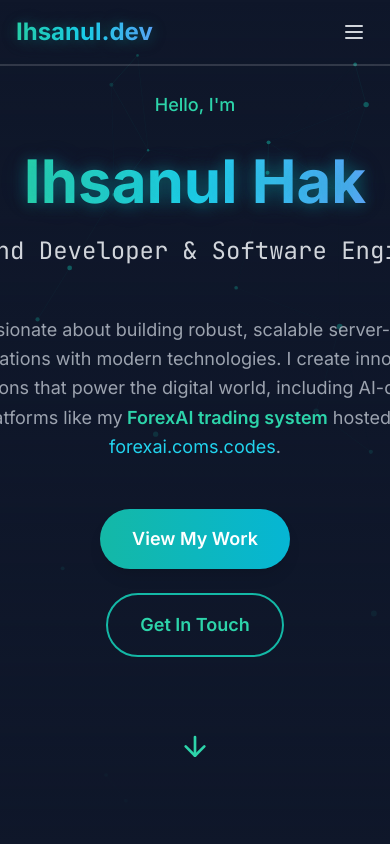
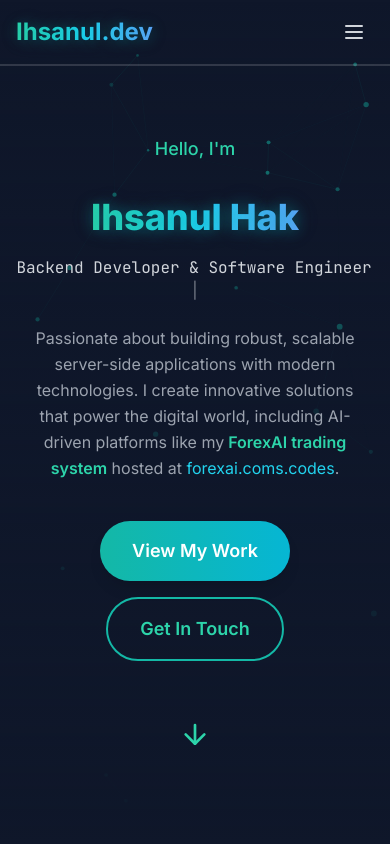
Before and after one commit to ikihsan/portfolio, a React (Vite) app: page / in a window 390 px wide. Shown: the top 844 px of the page. Built offline with nearby package versions, Linux system fonts and the light colour scheme.

Commit message:
fix(hero): improve mobile layout — responsive headings, spacing, hide floaters on small screens

```diff
--- a/src/components/Hero.tsx
+++ b/src/components/Hero.tsx
@@ -45,9 +45,9 @@ const Hero: React.FC = () => {
   ]
 
   return (
-    <section id="home" className="min-h-screen flex items-center justify-center relative overflow-hidden">
+  <section id="home" className="min-h-screen flex items-center justify-center relative overflow-hidden pt-24 pb-16">
       {/* Animated background elements */}
-      <div className="absolute inset-0">
+  <div className="absolute inset-0 hidden md:block">
         {floatingElements.map((element, index) => {
           const IconComponent = element.icon
           return (
@@ -74,7 +74,7 @@ const Hero: React.FC = () => {
       </div>
 
       {/* Main content */}
-      <motion.div
+  <motion.div
         variants={containerVariants}
         initial="hidden"
         animate="visible"
@@ -89,22 +89,22 @@ const Hero: React.FC = () => {
 
         <motion.h1
           variants={itemVariants}
-          className="text-6xl md:text-8xl font-bold mb-6"
+          className="text-4xl sm:text-5xl md:text-7xl lg:text-8xl font-extrabold mb-4 sm:mb-6 leading-tight"
         >
           <span className="text-gradient elegant-glow">Ihsanul Hak</span>
         </motion.h1>
 
         <motion.div
           variants={itemVariants}
-          className="text-2xl md:text-3xl text-gray-300 mb-8 h-12"
+          className="text-base sm:text-xl md:text-2xl text-gray-300 mb-6 sm:mb-8 leading-snug break-words"
         >
           <span className="typewriter font-mono">{text}</span>
-          <span className="animate-pulse">|</span>
+          <span className="animate-pulse inline-block">|</span>
         </motion.div>
 
         <motion.p
           variants={itemVariants}
-          className="text-lg md:text-xl text-gray-400 max-w-3xl mx-auto mb-12 leading-relaxed"
+          className="text-base md:text-lg text-gray-400 max-w-3xl mx-auto mb-10 sm:mb-12 leading-relaxed px-1"
         >
           Passionate about building robust, scalable server-side applications with modern technologies.
           I create innovative solutions that power the digital world, including AI-driven platforms like my
@@ -114,7 +114,7 @@ const Hero: React.FC = () => {
 
         <motion.div
           variants={itemVariants}
-          className="flex flex-col sm:flex-row gap-6 justify-center items-center mb-16"
+          className="flex flex-col sm:flex-row gap-4 sm:gap-6 justify-center items-center mb-12 sm:mb-16"
         >
           <motion.a
             href="#projects"
@@ -136,7 +136,7 @@ const Hero: React.FC = () => {
           </motion.a>
         </motion.div>
 
-        <motion.div
+  <motion.div
           variants={itemVariants}
           className="flex justify-center"
         >
```
